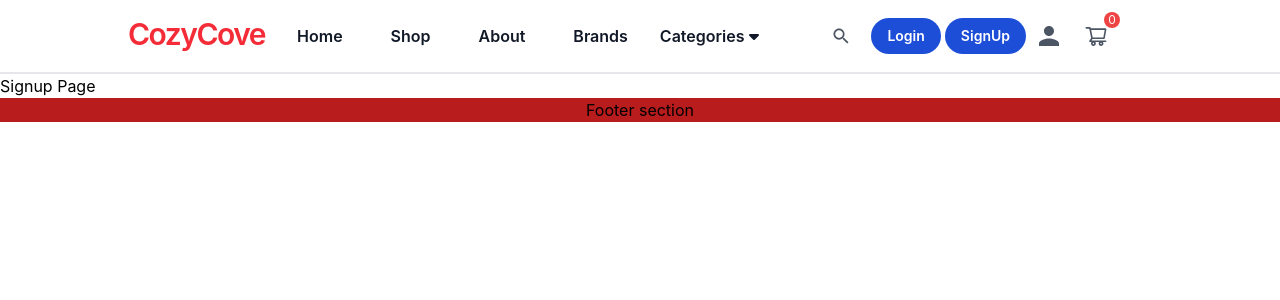
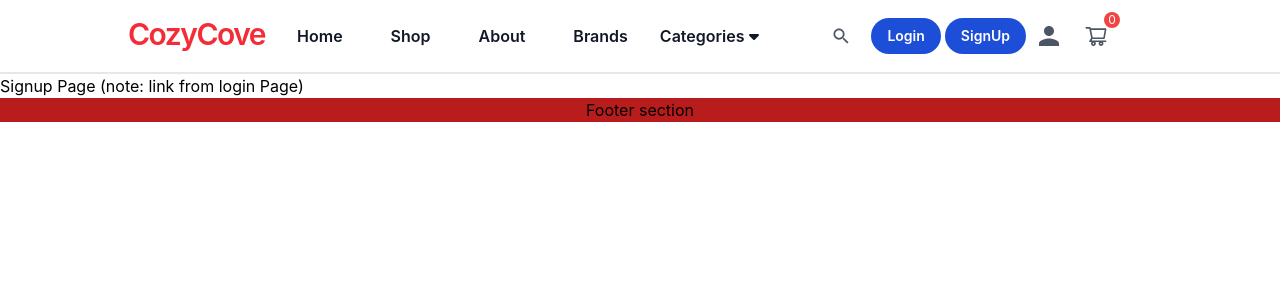
Before and after one commit to Evarmedia/cozycove-ecom, a React (Vite) app: page /signup in a window 1280 px wide. Shown: the top 300 px of the page. Built offline with nearby package versions, Linux system fonts and the light colour scheme.

Commit message:
update signup

```diff
--- a/src/pages/Signup/Signup.jsx
+++ b/src/pages/Signup/Signup.jsx
@@ -2,7 +2,7 @@
 
 const Signup = () => {
   return (
-    <div>Signup Page</div>
+    <div>Signup Page (note: link from login Page)</div>
   )
 }
 
```
Also changed, not shown: src/pages/Services/Services.jsx (deleted).
